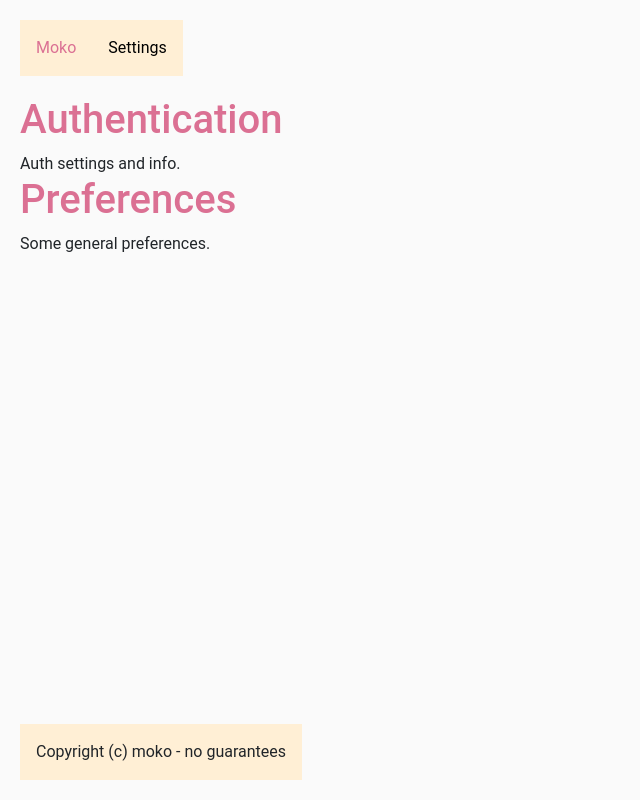
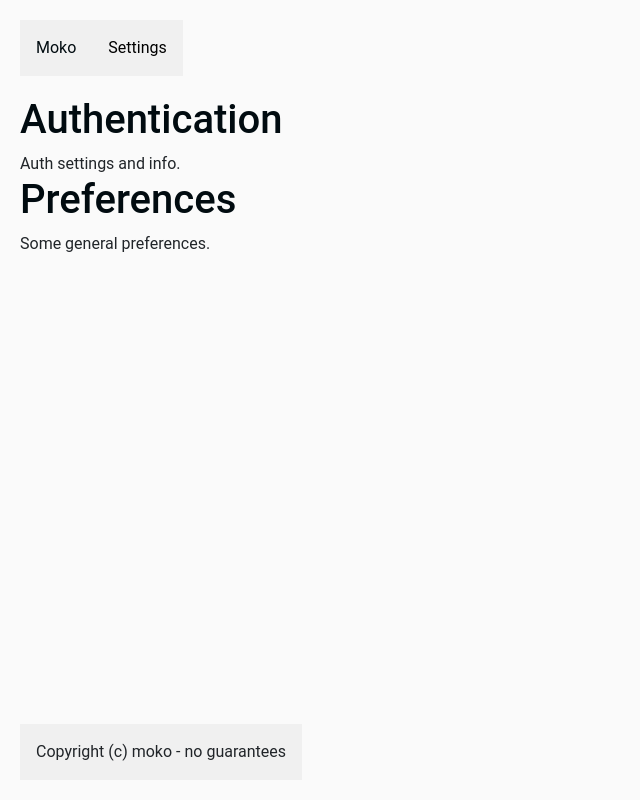
Before and after one commit to mgcth/moko_server, a React (Create React App) app in the folder frontend/: page /settings in a window 1280 px wide. Shown: the whole page, without its empty margins (0-640 px from the left). Built offline with nearby package versions, Linux system fonts and the light colour scheme; a web font is replaced by a local one.

Commit message:
Change colour to mladen style

```diff
--- a/frontend/src/Camera.js
+++ b/frontend/src/Camera.js
@@ -38,15 +38,15 @@ const Section = styled.section`
 const CameraLink = styled(Link)`
   font-size: 3em;
   text-align: center;
-  color: palevioletred;
-  background: papayawhip;
+  color: #010b10;
+  background: #f0f0f0;
   margin: 0;
   padding: 1em;
   display: block;
   text-decoration: none;
 
   &:visited {
-    color: palevioletred;
+    color: #010b10;
   }
 
   &:hover {
@@ -61,7 +61,7 @@ const Img = styled.img`
 `
 
 const CameraSettingsPane = styled.div`
-  background: papayawhip;
+  background: #f0f0f0;
   margin: 1em 0;
   padding: 1em;
   text-transform: capitalize;
@@ -249,13 +249,13 @@ function CameraSaveFolder({ setCameraState }) {
 }
 
 const AddButton = styled.button`
-  color: palevioletred;
-  background: papayawhip;
-  border-color: papayawhip;
+  color: #010b10;
+  background: #f0f0f0;
+  border-color: #f0f0f0;
 
   &:focus {
-    background: papayawhip;
-    border-color: papayawhip;
+    background: #f0f0f0;
+    border-color: #f0f0f0;
     box-shadow: 0 0 0 .2rem rgba(219, 112, 147, .5);
   }
 `
--- a/frontend/src/Footer.js
+++ b/frontend/src/Footer.js
@@ -1,7 +1,7 @@
 import styled from 'styled-components';
 
 const Footer = styled.footer`
-  background: papayawhip;
+  background: #f0f0f0;
   position: fixed;
   bottom: 20px;
   left: 20px;
--- a/frontend/src/Header.js
+++ b/frontend/src/Header.js
@@ -2,12 +2,12 @@ import { NavLink } from 'react-router-dom';
 import styled from 'styled-components';
 
 const Header = styled.header`
-  background: papayawhip;
+  background: #f0f0f0;
   position: fixed;
   top: 20px;
   left: 20px;
 
-  background: papayawhip;
+  background: #f0f0f0;
   text-transform: capitalize;
 `;
 
@@ -28,7 +28,7 @@ const Li = styled.li`
 
 const ALink = styled(NavLink)`
   text-decoration: none;
-  color: palevioletred;
+  color: #010b10;
 
   padding: 1em;
   display: block;
--- a/frontend/src/Home.js
+++ b/frontend/src/Home.js
@@ -30,15 +30,15 @@ const Section = styled.section`
 const CameraLink = styled(Link)`
   font-size: 3em;
   text-align: center;
-  color: palevioletred;
-  background: papayawhip;
+  color: #010b10;
+  background: #f0f0f0;
   margin: 0;
   padding: 1em;
   display: block;
   text-decoration: none;
 
   &:visited {
-    color: palevioletred;
+    color: #010b10;
   }
 
   &:hover {
@@ -46,9 +46,9 @@ const CameraLink = styled(Link)`
   }
 
   &:focus {
-    background: papayawhip;
-    border-color: papayawhip;
-    box-shadow: 0 0 0 .2rem rgba(219, 112, 147, .5);
+    background: #f0f0f0;
+    border-color: #f0f0f0;
+    box-shadow: 0 0 0 .2rem rgba(1, 11, 16, .5);
   }
 `;
 
--- a/frontend/src/Settings.js
+++ b/frontend/src/Settings.js
@@ -16,7 +16,7 @@ const Li = styled.li`
 `;
 
 const Title = styled.h1`
-  color: palevioletred;
+  color: #010b10;
   padding: 0;
 `;
 
```
